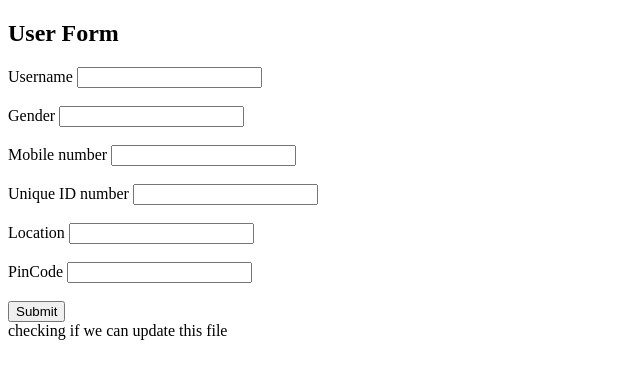
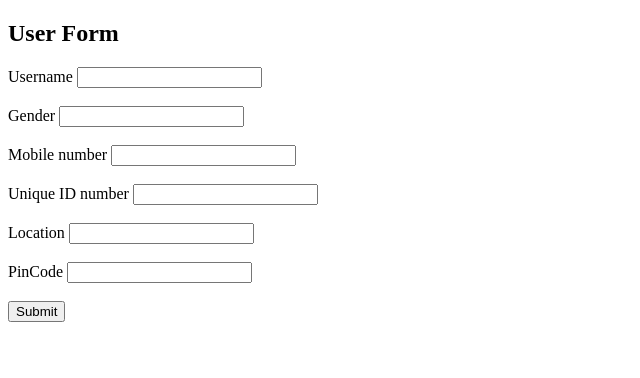
Before and after one commit to Prashant0703/my-first-static-web-app, a plain HTML site: page src/index.html in a window 1280 px wide. Shown: the whole page, without its empty margins (0-640 px from the left). Drawn offline with Linux system fonts and the light colour scheme.

Commit message:
Update index.html

```diff
--- a/src/index.html
+++ b/src/index.html
@@ -47,4 +47,3 @@
 </body>
 
 </html>
-checking if we can update this file
```
